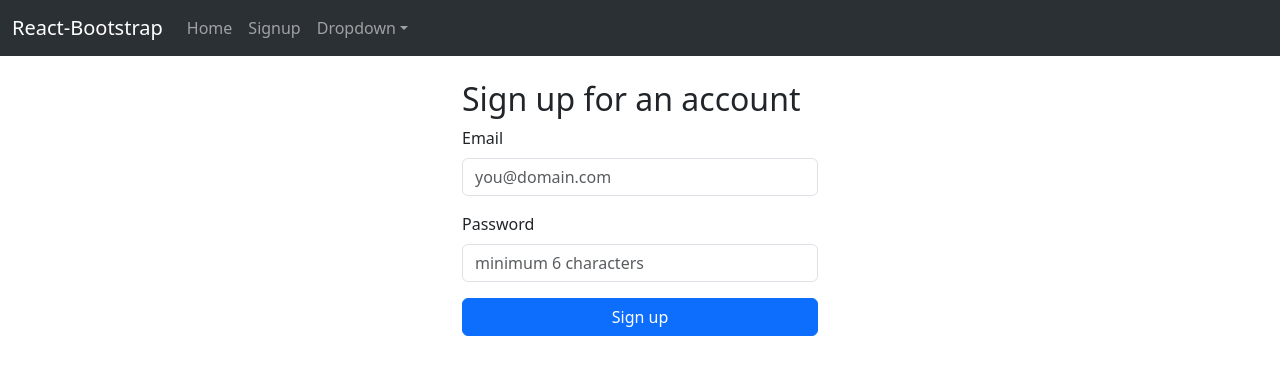
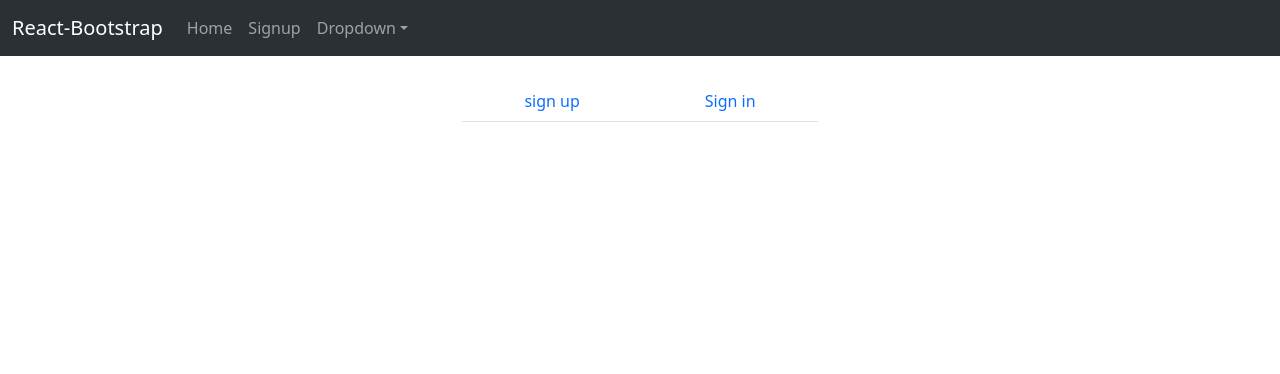
Before and after one commit to mujohannes/classproject24, a React (Vite) app in the folder app/: page /signup in a window 1280 px wide. Shown: the top 374 px of the page. Built offline with nearby package versions, Linux system fonts and the light colour scheme; no server answers.

Commit message:
adding tabs to signup

```diff
--- a/app/src/pages/Signup.jsx
+++ b/app/src/pages/Signup.jsx
@@ -3,13 +3,17 @@ import Form from 'react-bootstrap/Form';
 import Container from 'react-bootstrap/Container'
 import Row from 'react-bootstrap/Row'
 import Col from 'react-bootstrap/Col'
+import Tab from 'react-bootstrap/Tab'
+import Tabs from 'react-bootstrap/Tabs'
 
 export function Signup ( props ) {
     return (
         <>
-            <Container>
+            <Container className="mt-4">
                 <Row>
                     <Col md={{ span: 4, offset: 4 }}>
+                        <Tabs defaultActiveKey="Sign up" fill>
+                            <Tab title="sign up" eventKey="signup">
                                 <Form className="mt-4">
                                     <h2>Sign up for an account</h2>
                                     <Form.Group>
@@ -23,7 +27,27 @@ export function Signup ( props ) {
                                     <Button type="submit" variant="primary" className="my-3 mx-auto d-block w-100">
                                         Sign up
                                     </Button>
+                                    <p>Already have an account? Go to sign in</p>
                                 </Form>
+                            </Tab>
+                            <Tab title="Sign in" eventKey="signin">
+                                <Form className="mt-4">
+                                    <h2>Sign in to your account</h2>
+                                    <Form.Group>
+                                        <Form.Label>Email</Form.Label>
+                                        <Form.Control type="email" placeholder="you@domain.com"/>
+                                    </Form.Group>
+                                    <Form.Group>
+                                        <Form.Label className="mt-3">Password</Form.Label>
+                                        <Form.Control type="password" placeholder="minimum 6 characters" />
+                                    </Form.Group>
+                                    <Button type="submit" variant="primary" className="my-3 mx-auto d-block w-100">
+                                        Sign up
+                                    </Button>
+                                    <p>Don't have an account? Go to sign up</p>
+                                </Form>
+                            </Tab>
+                        </Tabs>
                     </Col>
                 </Row>
             </Container>
```
Also changed, not shown: app/src/components/Navigation.jsx (added, +7 -0 lines). Lines whose indentation alone changed are shown as unchanged.
